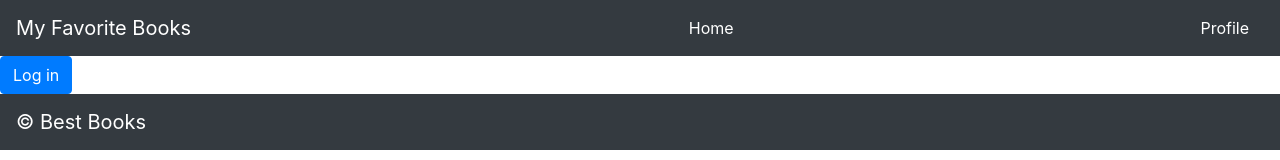
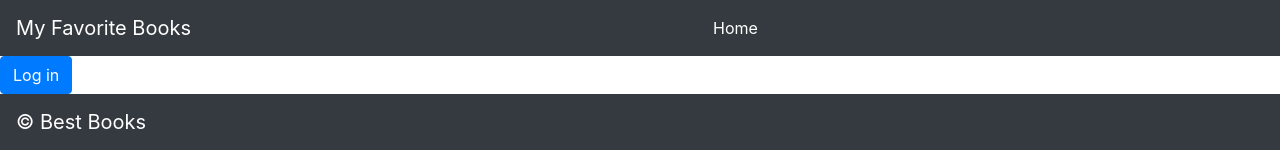
Before and after one commit to kylehoac/can-of-books, a React (Create React App) app: page / in a window 1280 px wide. Shown: the top 160 px of the page. Built offline with nearby package versions, Linux system fonts and the light colour scheme.

Commit message:
hide profile when not authenticated

```diff
--- a/src/Header.js
+++ b/src/Header.js
@@ -5,6 +5,7 @@ import { Link } from "react-router-dom";
 import './Header.css';
 import LogoutButton from './Logout.js'
 import { Container, Col, Row } from 'react-bootstrap'
+import { withAuth0 } from "@auth0/auth0-react"
 
 class Header extends React.Component {
   render() {
@@ -20,7 +21,7 @@ class Header extends React.Component {
               <Col> <Link to="/">Home</Link> </Col>
             </Row>
             <Row>
-              <Col><Link to="/profile">Profile</Link></Col>
+              <Col> {this.props.auth0.isAuthenticated && <Link to="/profile">Profile</Link>} </Col>
             </Row>
           </Container >
         </>
@@ -34,4 +35,4 @@ class Header extends React.Component {
   }
 }
 
-export default Header;
+export default withAuth0(Header);
```
